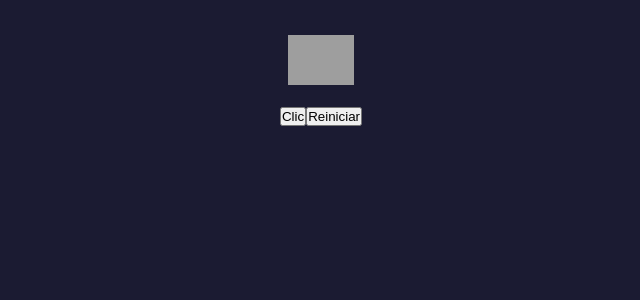
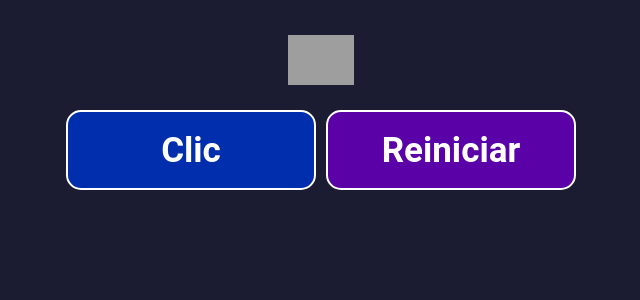
Before and after one commit to Masterpet22/contador, a React (Create React App) app: page / in a window 1280 px wide. Shown: the top 300 px of the page, without its empty margins (319-959 px from the left). Built offline with nearby package versions, Linux system fonts and the light colour scheme; grey boxes are pictures that could not be loaded.

Commit message:
se crearon los estilos para los botones

```diff
--- a/src/componentes/boton.jsx
+++ b/src/componentes/boton.jsx
@@ -1,4 +1,5 @@
 import React from "react";
+import '../stylesheets/boton.css'
 
 function Boton({texto, esCLick, manejarClic}){
     return(
--- /dev/null
+++ b/src/stylesheets/boton.css
@@ -0,0 +1,23 @@
+button{
+    width: 250px;
+    height: 80px;
+    font-family: Roboto, sans-serif;
+    font-size: 35px;
+    font-weight: bold;
+    color: white;
+    border: 2px solid white;
+    border-radius: 15px;
+    margin: 5px;
+    cursor: pointer;
+}
+
+button:hover{
+    background-color: #00471b;
+}
+
+.click{
+    background-color: #002ead;
+}
+.reiniciar{
+    background-color: #5a01a7;
+}
```
